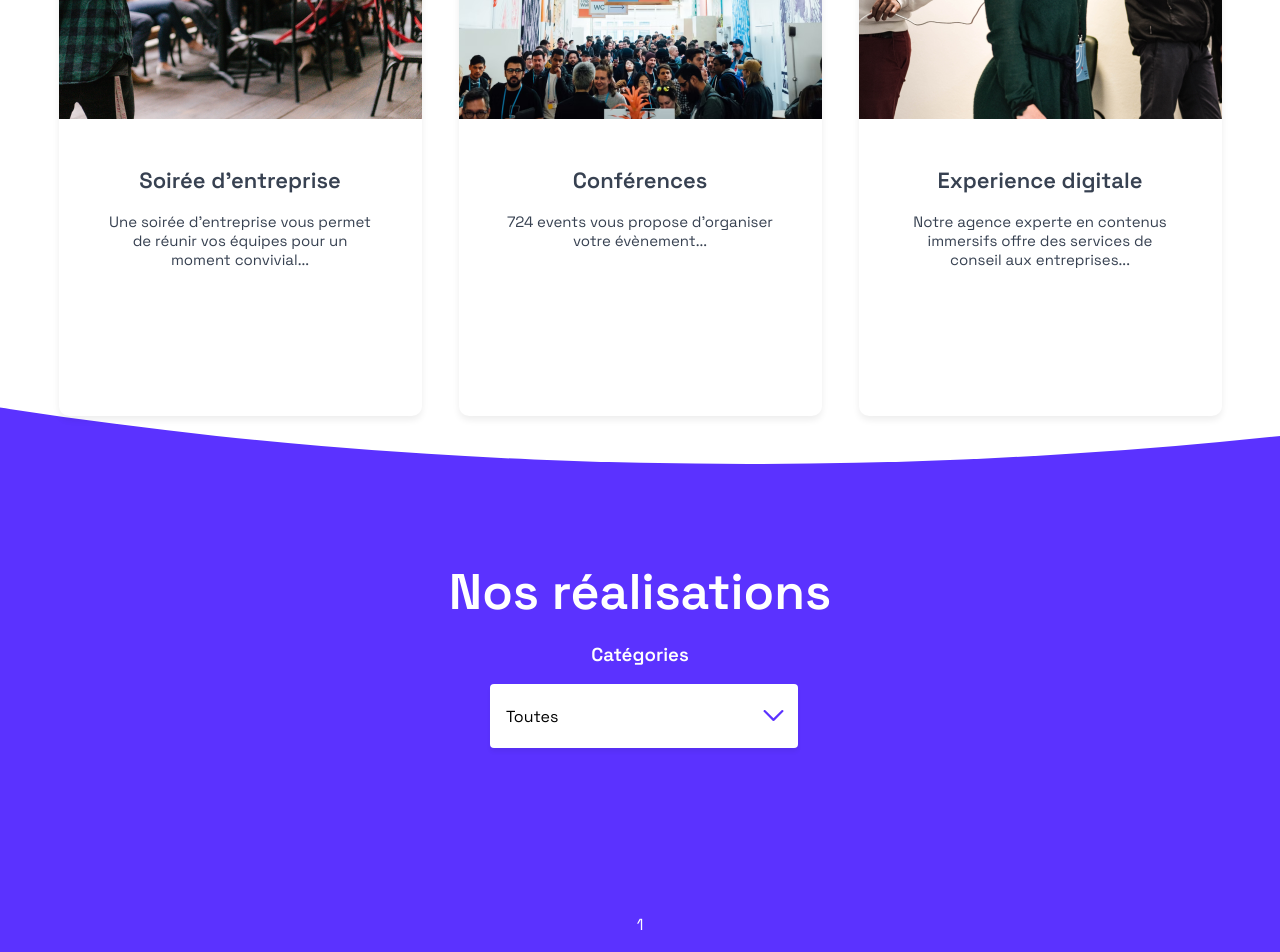
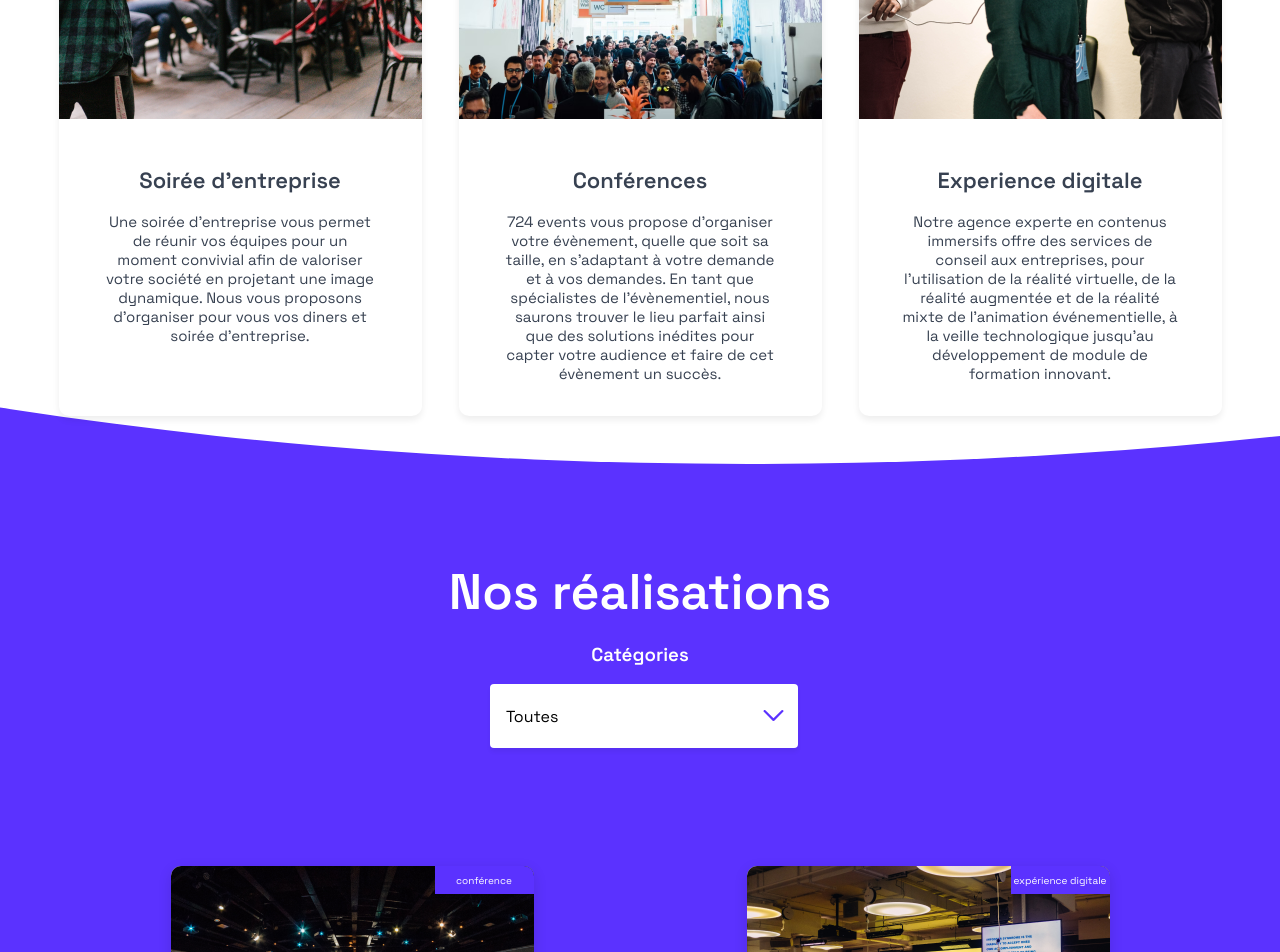
Before and after one commit to HichemCodeHub/724-events, a React (Create React App) app: page / in a window 1280 px wide. Shown: the part 1140-2092 px from the top of the page. Built offline with nearby package versions, Linux system fonts and the light colour scheme.

Commit message:
Select fonctionne

```diff
--- a/src/components/Select/index.js
+++ b/src/components/Select/index.js
@@ -15,11 +15,14 @@ const Select = ({
 }) => {
   const [value, setValue] = useState();
   const [collapsed, setCollapsed] = useState(true);
+
+  // Modification : On passe maintenant la valeur sélectionnée à la fonction onChange
   const changeValue = (newValue) => {
-    onChange();
+    onChange(newValue); // Passer la nouvelle valeur sélectionnée à onChange
     setValue(newValue);
-    setCollapsed(newValue);
+    setCollapsed(newValue); // Ferme ou ouvre le menu selon la sélection
   };
+
   return (
     <div className={`SelectContainer ${type}`} data-testid="select-testid">
       {label && <div className="label">{label}</div>}
@@ -88,7 +91,7 @@ Select.propTypes = {
   titleEmpty: PropTypes.bool,
   label: PropTypes.string,
   type: PropTypes.string,
-}
+};
 
 Select.defaultProps = {
   onChange: () => null,
@@ -96,6 +99,6 @@ Select.defaultProps = {
   label: "",
   type: "normal",
   name: "select",
-}
+};
 
 export default Select;
--- a/src/containers/Events/index.js
+++ b/src/containers/Events/index.js
@@ -11,12 +11,13 @@ const PER_PAGE = 9;
 
 const EventList = () => {
   const { data, error } = useData();
-  const [type, setType] = useState();
-  const [currentPage, setCurrentPage] = useState(1);
+  const [type, setType] = useState(); // Le type d'événement sélectionné
+  const [currentPage, setCurrentPage] = useState(1); // La page actuelle
+  // Filtrage des événements selon le type sélectionné
   const filteredEvents = (
-    (!type ? data?.events : data?.events) || [] )
-    .filter((event) => {})
-    .filter((event, index) => {
+    (!type ? data?.events : data?.events.filter((event) => event.type.trim().toLowerCase() === type.trim().toLowerCase())) || []
+  ).filter((event, index) => {
+    // Pagination : affiche seulement les événements pour la page actuelle
     if (
       (currentPage - 1) * PER_PAGE <= index &&
       PER_PAGE * currentPage > index
@@ -25,44 +26,45 @@ const EventList = () => {
     }
     return false;
   });
+
   const changeType = (evtType) => {
-    setCurrentPage(1);
-    setType(evtType);
+    setCurrentPage(1); // Réinitialiser à la première page lors du changement de type
+    setType(evtType); // Mettre à jour le type d'événement sélectionné
   };
-  const pageNumber = Math.floor((filteredEvents?.length || 0) / PER_PAGE) + 1;
-  const typeList = new Set(data?.events.map((event) => event.type));
+
+  const pageNumber = Math.floor((filteredEvents?.length || 0) / PER_PAGE) + 1; // Calcul du nombre total de pages
+  const typeList = new Set(data?.events.map((event) => event.type)); // Créer une liste unique de types d'événements
   return (
     <>
-      {error && <div>An error occured</div>}
+      {error && <div>An error occured</div>} {/* Afficher une erreur en cas de problème */}
       {data === null ? (
-        "loading"
+        "loading" // Afficher un message pendant le chargement des données
       ) : (
         <>
           <h3 className="SelectTitle">Catégories</h3>
           <Select
-            selection={Array.from(typeList)}
-            onChange={(value) => (value ? changeType(value) : changeType(null))}
+            selection={Array.from(typeList)} // Liste des types d'événements
+            onChange={(value) => (value ? changeType(value) : changeType(null))} // Change de type d'événement
           />
           <div id="events" className="ListContainer">
             {filteredEvents.map((event) => (
               <Modal key={event.id} Content={<ModalEvent event={event} />}>
                 {({ setIsOpened }) => (
                   <EventCard
-                    onClick={() => setIsOpened(true)}
-                    imageSrc={event.cover}
-                    title={event.title}
-                    date={new Date(event.date)}
-                    label={event.type}
+                    onClick={() => setIsOpened(true)} // Ouvrir le modal au clic
+                    imageSrc={event.cover} // L'image de l'événement
+                    title={event.title} // Le titre de l'événement
+                    date={new Date(event.date)} // La date de l'événement
+                    label={event.type} // Le type de l'événement
                   />
                 )}
               </Modal>
             ))}
           </div>
           <div className="Pagination">
-            {[...Array(pageNumber || 0)].map((_, n) => (
-              // eslint-disable-next-line react/no-array-index-key
-              <a key={n} href="#events" onClick={() => setCurrentPage(n + 1)}>
-                {n + 1}
+            {[...Array(pageNumber)].map((_, n) => (
+              <a key={`page-${n + 1}`} href="#events" onClick={() => setCurrentPage(n + 1)}>
+                {n + 1} {/* Affiche le numéro de la page */}
               </a>
             ))}
           </div>
--- a/src/pages/Home/index.js
+++ b/src/pages/Home/index.js
@@ -13,15 +13,14 @@ import Modal from "../../containers/Modal";
 import { useData } from "../../contexts/DataContext";
 
 const Page = () => {
-  const { last } = useData(); // Récupère les données de la dernière prestation
+  const { last } = useData();
 
   return (
     <>
       <header>
-        <Menu /> {/* Menu affiché en haut de la page */}
+        <Menu />
       </header>
       <main>
-        {/* Section des services avec un identifiant unique pour l'ancrage */}
         <section id="nos-services" className="SliderContainer">
           <Slider />
         </section>
@@ -29,54 +28,87 @@ const Page = () => {
           <h2 className="Title">Nos services</h2>
           <p>Nous organisons des événements sur mesure partout dans le monde</p>
           <div className="ListContainer">
-            {/* Cartes des services proposées */}
             <ServiceCard imageSrc="/images/priscilla-du-preez-Q7wGvnbuwj0-unsplash1.png">
               <h3>Soirée d’entreprise</h3>
-              Une soirée d’entreprise vous permet de réunir vos équipes pour un moment convivial...
+              Une soirée d’entreprise vous permet de réunir vos équipes pour un
+              moment convivial afin de valoriser votre société en projetant une
+              image dynamique. Nous vous proposons d’organiser pour vous vos
+              diners et soirée d’entreprise.
             </ServiceCard>
             <ServiceCard imageSrc="/images/hall-expo.png">
               <h3>Conférences</h3>
-              724 events vous propose d’organiser votre évènement...
+              724 events vous propose d’organiser votre évènement, quelle que soit
+              sa taille, en s’adaptant à votre demande et à vos demandes. En tant
+              que spécialistes de l’évènementiel, nous saurons trouver le lieu
+              parfait ainsi que des solutions inédites pour capter votre audience
+              et faire de cet évènement un succès.
             </ServiceCard>
             <ServiceCard imageSrc="/images/sophia-sideri-LFXMtUuAKK8-unsplash1.png">
               <h3>Experience digitale</h3>
-              Notre agence experte en contenus immersifs offre des services de conseil aux entreprises...
+              Notre agence experte en contenus immersifs offre des services de
+              conseil aux entreprises, pour l’utilisation de la réalité virtuelle,
+              de la réalité augmentée et de la réalité mixte de l’animation
+              événementielle, à la veille technologique jusqu’au développement de
+              module de formation innovant.
             </ServiceCard>
           </div>
         </section>
-
-        {/* Section des réalisations avec un identifiant pour l'ancrage */}
         <section id="nos-realisations" className="EventsContainer">
           <h2 className="Title">Nos réalisations</h2>
           <EventList />
         </section>
-
-        {/* Section équipe avec un identifiant pour l'ancrage */}
         <section id="notre-equipe" className="PeoplesContainer">
           <h2 className="Title">Notre équipe</h2>
           <p>Une équipe d’experts dédiés à l’organisation de vos événements</p>
           <div className="ListContainer">
-            {/* Cartes des membres de l'équipe */}
-            <PeopleCard imageSrc="/images/stephanie-liverani-Zz5LQe-VSMY-unsplash.png" name="Samira" position="CEO" />
-            <PeopleCard imageSrc="/images/linkedin-sales-solutions-pAtA8xe_iVM-unsplash.png" name="Jean-baptiste" position="Directeur marketing" />
-            {/* Ajoutez les autres personnes ici */}
+            <PeopleCard
+              imageSrc="/images/stephanie-liverani-Zz5LQe-VSMY-unsplash.png"
+              name="Samira"
+              position="CEO"
+            />
+            <PeopleCard
+              imageSrc="/images/linkedin-sales-solutions-pAtA8xe_iVM-unsplash.png"
+              name="Jean-baptiste"
+              position="Directeur marketing"
+            />
+            <PeopleCard
+              imageSrc="/images/christina-wocintechchat-com-SJvDxw0azqw-unsplash.png"
+              name="Alice"
+              position="CXO"
+            />
+            <PeopleCard
+              imageSrc="/images/jonas-kakaroto-KIPqvvTOC1s-unsplash.png"
+              name="Luís"
+              position="Animateur"
+            />
+            <PeopleCard
+              imageSrc="/images/amy-hirschi-b3AYk8HKCl0-unsplash1.png"
+              name="Christine"
+              position="VP animation"
+            />
+            <PeopleCard
+              imageSrc="/images/christina-wocintechchat-com-0Zx1bDv5BNY-unsplash.png"
+              name="Isabelle"
+              position="VP communication"
+            />
           </div>
         </section>
-
-        {/* Section contact avec un identifiant pour l'ancrage */}
         <div className="FormContainer" id="contact">
           <h2 className="Title">Contact</h2>
           <Modal
             Content={
               <div className="ModalMessage--success">
                 <div>Message envoyé !</div>
-                <p>Merci pour votre message, nous tâcherons de vous répondre dans les plus brefs délais.</p>
+                <p>
+                  Merci pour votre message nous tâcherons de vous répondre dans
+                  les plus brefs délais.
+                </p>
               </div>
             }
           >
             {({ setIsOpened }) => (
               <Form
-                onSuccess={() => setIsOpened(true)} // Message de succès lorsqu'un formulaire est soumis
+                onSuccess={() => setIsOpened(true)}
                 onError={() => null}
               />
             )}
@@ -87,23 +119,41 @@ const Page = () => {
         <div className="col presta">
           <h3>Notre dernière prestation</h3>
           <EventCard
-            imageSrc={last?.cover} // Affiche l'image de la dernière prestation
-            title={last?.title}
+            imageSrc={last?.cover || "/default-image.png"}  // Utilisation d'une image par défaut si last.cover est indéfini
+            title={last?.title || "Titre par défaut"} // Utilisation d'un titre par défaut si last.title est indéfini
             date={new Date(last?.date)}
             small
             label="boom"
           />
         </div>
-        {/* Autres sections du footer */}
         <div className="col contact">
           <h3>Contactez-nous</h3>
           <address>45 avenue de la République, 75000 Paris</address>
           <div>01 23 45 67 89</div>
           <div>contact@724events.com</div>
+          <div>
+            <a href="#twitch">
+              <Icon name="twitch" />
+            </a>
+            <a href="#facebook">
+              <Icon name="facebook" />
+            </a>
+            <a href="#twitter">
+              <Icon name="twitter" />
+            </a>
+            <a href="#youtube">
+              <Icon name="youtube" />
+            </a>
+          </div>
         </div>
         <div className="col description">
           <Logo size="large" />
-          <p>Une agence événementielle propose des prestations de service...</p>
+          <p>
+            Une agence événementielle propose des prestations de service
+            spécialisées dans la conception et l&apos;organisation de divers événements
+            tels que des événements festifs, des manifestations sportives et
+            culturelles, des événements professionnels.
+          </p>
         </div>
       </footer>
     </>
```
